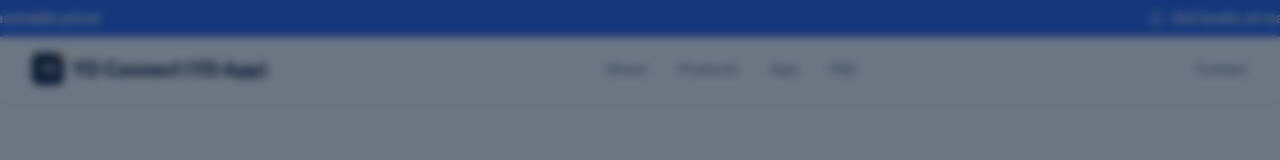
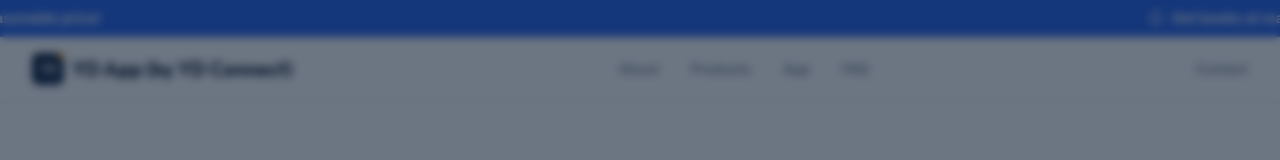
Before and after one commit to yuvraj0312-star/yd-publication-website, a React (Vite) app: page / in a window 1280 px wide. Shown: the top 160 px of the page. Built offline with nearby package versions, Linux system fonts and the light colour scheme; no server answers.

Commit message:
Update Navbar.jsx

```diff
--- a/src/components/Navbar.jsx
+++ b/src/components/Navbar.jsx
@@ -17,7 +17,7 @@ export default function Navbar() {
       <div className="container mx-auto max-w-7xl flex h-16 items-center justify-between px-4 md:px-8">
         <a href="#" className="flex items-center gap-2 font-bold text-xl font-display">
           <img src={logo} alt="YD Connect Logo" className="h-8 w-8 rounded" />
-          <span>YD Connect (YD App) </span>
+          <span>YD App (by YD Connect)</span>
         </a>
 
         <div className="hidden md:flex items-center gap-8 text-sm font-medium text-muted-foreground">
```
